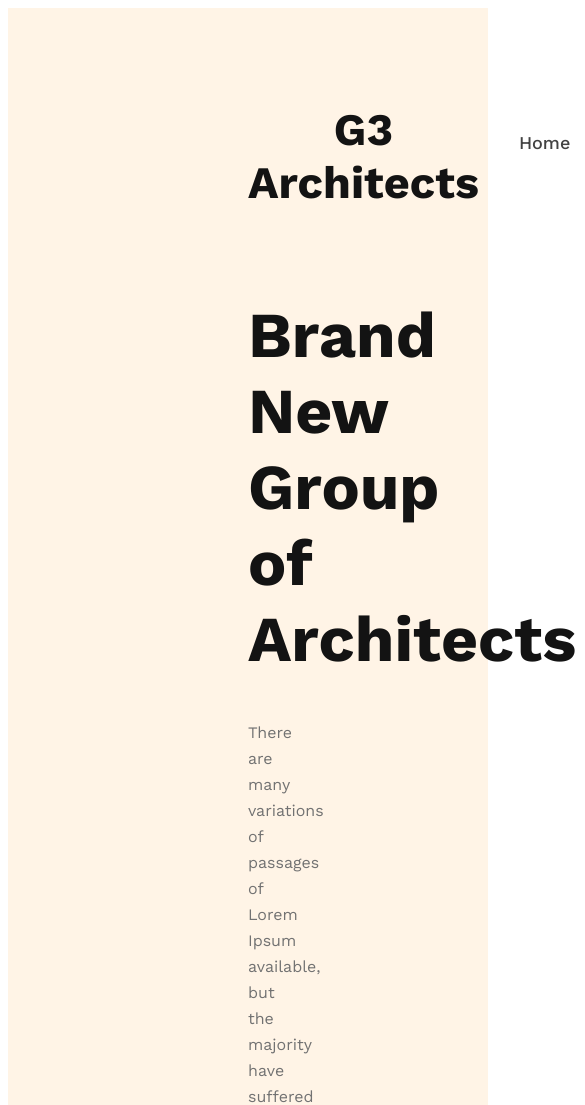
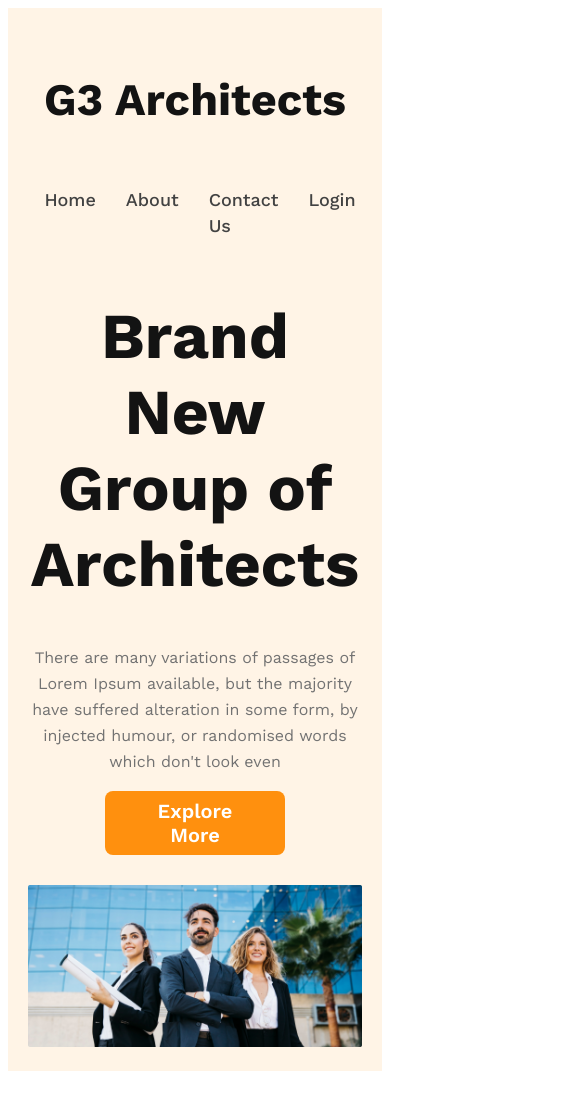
Before and after one commit to mithiladebnath/g3-architects-project, a plain HTML site: page index.html in a window 390 px wide. Shown: the top 1105 px of the page, 585 px wide, since content can reach past the window. After the commit the page ends 1079 px from the top, so only its background shows below. Drawn offline with nearby package versions, Linux system fonts and the light colour scheme; a web font is replaced by a local one.

Commit message:
adding more code and responsive the header section

```diff
--- a/index.html
+++ b/index.html
@@ -32,7 +32,7 @@
                 </p>
                 <button class="btn-primary">Explore More</button>
             </div>
-            <img src="images/banner.png" alt="">
+            <img class="banner-img" src="images/banner.png" alt="">
         </div>
     </header>
     <!-- here we gonna do main section -->
--- a/style.css
+++ b/style.css
@@ -14,7 +14,13 @@
     background: #FF900E;
     width: 180px;
     height: 64px;
-    flex-shrink: 0;
+    padding: 7px 25px;
+    color: #FFF;
+    font-size: 20px;
+    font-weight: 600;
+    border: none;
+    cursor: pointer;
+
 }
 
 /* header styles */
@@ -80,3 +86,31 @@ nav>h3 {
     line-height: 26px;
     /* 162.5% */
 }
+
+.banner-img {
+    margin-top: 30px;
+    width: 100%;
+}
+
+/* responsive media quiry */
+/* mobile devices */
+@media screen and (max-width:576px) {
+    header {
+        padding: 20px;
+    }
+
+    nav {
+        flex-direction: column;
+    }
+}
+
+/* tablet or medium devices */
+@media screen and (max-width:960px) {
+    header {
+        padding: 20px;
+    }
+
+    nav {
+        flex-direction: column;
+    }
+}
```
